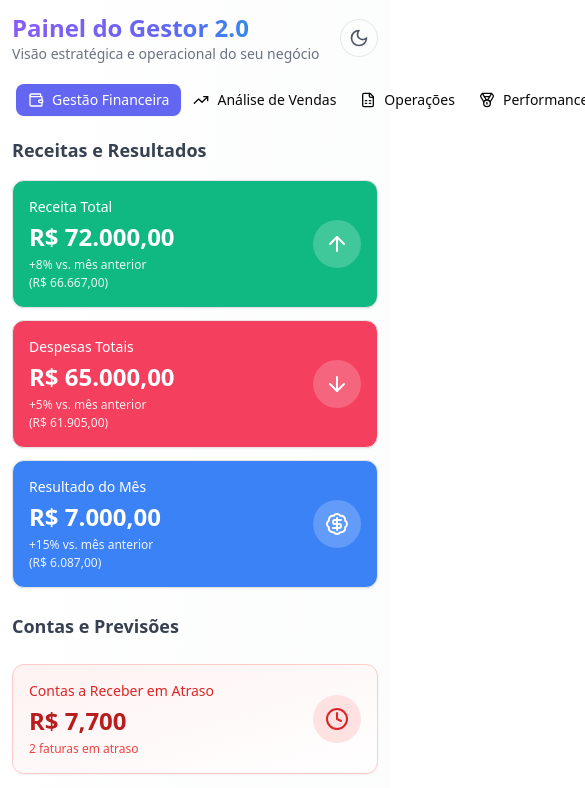
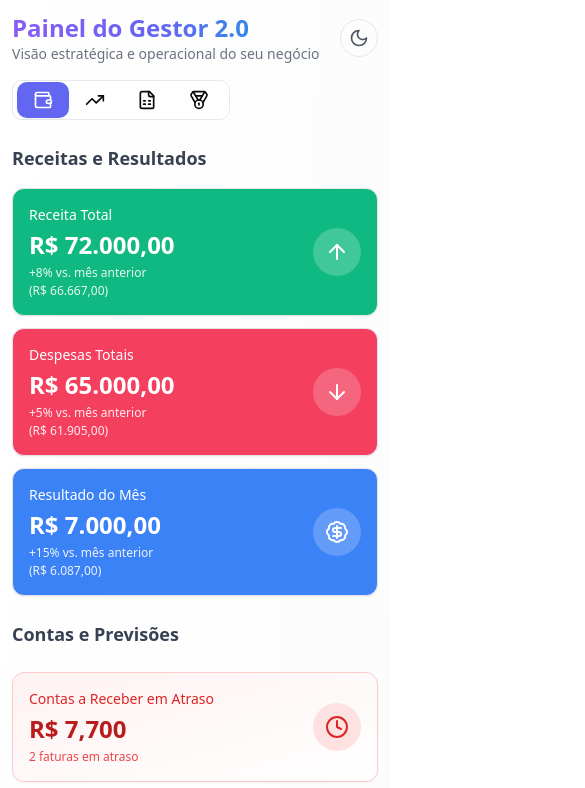
Before and after one commit to RaulPolitowski/dashboard-german-mobile, a React (Vite) app: page / in a window 390 px wide. Shown: the top 788 px of the page, 585 px wide, since content can reach past the window. Built offline with nearby package versions, Linux system fonts and the light colour scheme.

Commit message:
Improve mobile navigation usability
Refactor mobile navigation menus to enhance user experience and practicality for mobile users. Adjust layout and design elements to ensure a more intuitive navigation process.

```diff
--- a/src/components/Dashboard.tsx
+++ b/src/components/Dashboard.tsx
@@ -1,3 +1,4 @@
+
 import { Tabs, TabsContent, TabsList, TabsTrigger } from "./ui/tabs";
 import { Medal, TrendingUp, Wallet, FileSpreadsheet, Sun, Moon } from "lucide-react";
 import { FinancialHeader } from "./dashboard/FinancialHeader";
@@ -10,6 +11,7 @@ import { MonthlyAnalysisTables } from "./dashboard/MonthlyAnalysisTables";
 import { OperationsSection } from "./dashboard/OperationsSection";
 import { useCardStyle } from "../contexts/CardStyleContext";
 import { DueTodayCard } from "./dashboard/DueTodayCard";
+import { useIsMobile } from "../hooks/use-mobile";
 import {
   Tooltip,
   TooltipContent,
@@ -19,6 +21,7 @@ import {
 
 const Dashboard = () => {
   const { cardStyle, toggleCardStyle } = useCardStyle();
+  const isMobile = useIsMobile();
 
   return (
     <div className="p-3 md:p-6 space-y-4 md:space-y-6 animate-fade-in">
@@ -47,6 +50,36 @@ const Dashboard = () => {
       </div>
 
       <Tabs defaultValue="financial" className="space-y-4">
+        {isMobile ? (
+          <div className="overflow-x-auto pb-2">
+            <TabsList className="inline-flex w-auto border border-gray-200 p-1 bg-white dark:bg-gray-800 dark:border-gray-700">
+              <TabsTrigger
+                value="financial"
+                className="flex-shrink-0 data-[state=active]:bg-[#6366F1] data-[state=active]:text-white px-4 py-2 rounded-md"
+              >
+                <Wallet className="w-5 h-5" />
+              </TabsTrigger>
+              <TabsTrigger
+                value="sales"
+                className="flex-shrink-0 data-[state=active]:bg-[#6366F1] data-[state=active]:text-white px-4 py-2 rounded-md"
+              >
+                <TrendingUp className="w-5 h-5" />
+              </TabsTrigger>
+              <TabsTrigger
+                value="operations"
+                className="flex-shrink-0 data-[state=active]:bg-[#6366F1] data-[state=active]:text-white px-4 py-2 rounded-md"
+              >
+                <FileSpreadsheet className="w-5 h-5" />
+              </TabsTrigger>
+              <TabsTrigger
+                value="ranking"
+                className="flex-shrink-0 data-[state=active]:bg-[#6366F1] data-[state=active]:text-white px-4 py-2 rounded-md"
+              >
+                <Medal className="w-5 h-5" />
+              </TabsTrigger>
+            </TabsList>
+          </div>
+        ) : (
           <TabsList>
             <TabsTrigger value="financial" className="data-[state=active]:bg-[#6366F1] data-[state=active]:text-white">
               <Wallet className="w-4 h-4 mr-2" />
@@ -65,6 +98,7 @@ const Dashboard = () => {
               Performance de Vendedores
             </TabsTrigger>
           </TabsList>
+        )}
 
         <TabsContent value="financial" className="space-y-6">
           <FinancialMetrics />
```
Lines whose indentation alone changed are shown as unchanged.
